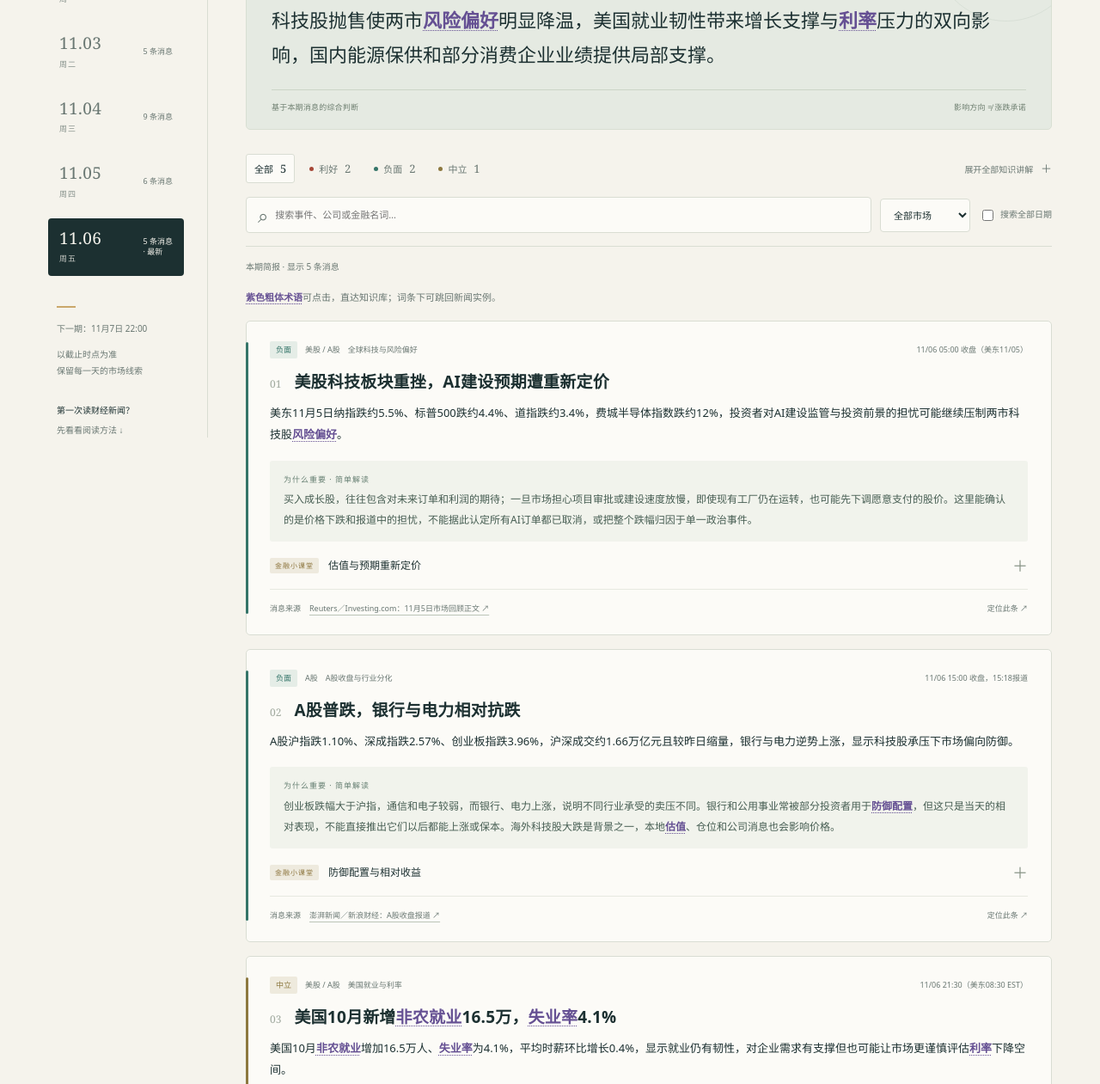
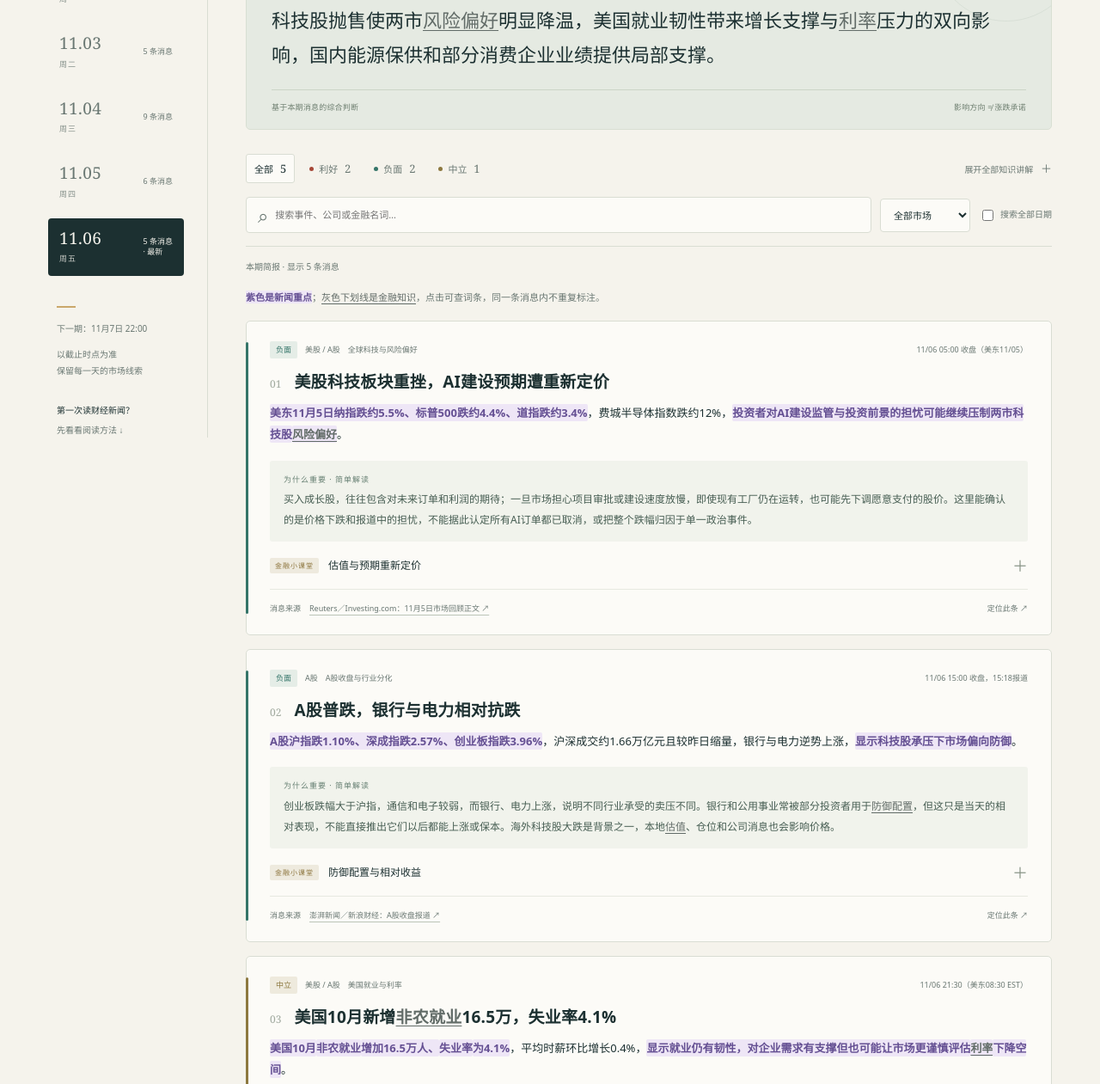
Before and after one commit to Jerryyy-Hu/jr-news, a plain HTML site: page index.html in a window 1280 px wide. Shown: the part 478-1739 px from the top of the page at 86% size. Drawn offline with Linux system fonts and the light colour scheme.

Commit message:
Highlight news essentials and link each concept only once per article

```diff
--- a/app.js
+++ b/app.js
@@ -116,22 +116,55 @@ function handleInternalLink(event, navigate) {
   navigate();
 }
 
-function createTermText(tag, className, text, item = null) {
+function summaryHighlights(item) {
+  const text = item.summary;
+  const explicit = Array.isArray(item.highlights) ? item.highlights.filter(value => typeof value === "string" && value && text.includes(value)).slice(0, 3) : [];
+  if (explicit.length) return explicit.map(value => ({start: text.indexOf(value), end: text.indexOf(value) + value.length}));
+  const clauses = [...text.matchAll(/[^，；。！？]+/gu)].map(match => ({text: match[0], start: match.index, end: match.index + match[0].length}));
+  if (!clauses.length) return [];
+  const impact = clauses.find(clause => /可能|有助于|意味着|显示|有利于|不代表|不等于|但/.test(clause.text));
+  const ranges = [{start: clauses[0].start, end: clauses[0].end}];
+  if (impact && impact !== clauses[0]) ranges.push({start: impact.start, end: text.replace(/[。！？]+$/u, "").length});
+  return ranges;
+}
+
+function appendHighlightedText(node, text, start, end, highlights) {
+  const boundaries = [...new Set([start, end, ...highlights.flatMap(range => [range.start, range.end]).filter(index => index > start && index < end)])].sort((a, b) => a - b);
+  for (let index = 0; index < boundaries.length - 1; index++) {
+    const left = boundaries[index];
+    const right = boundaries[index + 1];
+    const value = text.slice(left, right);
+    node.append(highlights.some(range => left >= range.start && right <= range.end) ? createElement("mark", "news-highlight", value) : document.createTextNode(value));
+  }
+}
+
+function createTermText(tag, className, text, item = null, seen = new Set(), highlights = []) {
   const node = createElement(tag, className);
   let cursor = 0;
   for (const match of findTerms(text, item)) {
-    node.append(document.createTextNode(text.slice(cursor, match.index)));
-    const link = createElement("a", "term-link");
+    appendHighlightedText(node, text, cursor, match.index, highlights);
     const term = match.entry.knowledge.term;
+    const end = match.index + match.text.length;
+    if (seen.has(term)) {
+      appendHighlightedText(node, text, match.index, end, highlights);
+      cursor = end;
+      continue;
+    }
+    seen.add(term);
+    const link = createElement("a", "term-link", match.text);
     link.href = glossaryHref(term);
+    link.dataset.term = term;
     link.title = `查看金融知识：${term}`;
     link.setAttribute("aria-label", `${match.text}，查看金融知识库：${term}`);
-    link.append(createElement("strong", "", match.text));
     link.addEventListener("click", event => handleInternalLink(event, () => openGlossaryTerm(term)));
-    node.append(link);
-    cursor = match.index + match.text.length;
+    if (highlights.some(range => match.index >= range.start && end <= range.end)) {
+      const mark = createElement("mark", "news-highlight");
+      mark.append(link);
+      node.append(mark);
+    } else node.append(link);
+    cursor = end;
   }
-  node.append(document.createTextNode(text.slice(cursor)));
+  appendHighlightedText(node, text, cursor, text.length, highlights);
   return node;
 }
 
@@ -277,6 +310,7 @@ function setLessonOpen(button, panel, isOpen) {
 }
 
 function createNewsCard(item, edition, index) {
+  const seenTerms = new Set();
   const article = createElement("article", `news-card ${item.category} enter-card`);
   article.id = `article-${edition.date}-${item.id}`;
   article.dataset.article = item.id;
@@ -286,10 +320,11 @@ function createNewsCard(item, edition, index) {
   tags.append(createElement("span", "sentiment", CATEGORY_LABELS[item.category] || "中立"), createElement("span", "market-tag", (item.markets || []).join(" / ")), createElement("span", "", item.topic));
   meta.append(tags, createElement("span", "news-time", item.timeLabel || formatDate(edition.date)));
   const titleRow = createElement("div", "news-title-row");
-  titleRow.append(createElement("span", "article-number", String(index + 1).padStart(2, "0")), createTermText("h3", "", item.title, item));
+  titleRow.append(createElement("span", "article-number", String(index + 1).padStart(2, "0")), createTermText("h3", "", item.title, item, seenTerms));
+  const summary = createTermText("p", "news-summary", item.summary, item, seenTerms, summaryHighlights(item));
   const analysis = createElement("div", "analysis");
-  analysis.append(createElement("span", "analysis-label", "为什么重要 · 简单解读"), createTermText("p", "", item.analysis, item));
-  article.append(meta, titleRow, createTermText("p", "news-summary", item.summary, item), analysis);
+  analysis.append(createElement("span", "analysis-label", "为什么重要 · 简单解读"), createTermText("p", "", item.analysis, item, seenTerms));
+  article.append(meta, titleRow, summary, analysis);
   if (item.knowledge?.term) {
     const lessonId = `lesson-${edition.date}-${item.id}`;
     const toggle = createElement("button", "lesson-toggle");
@@ -301,18 +336,18 @@ function createNewsCard(item, edition, index) {
     panel.id = lessonId;
     const inner = createElement("div", "lesson-inner");
     const lesson = createElement("div", "lesson-content");
-    lesson.append(createTermText("p", "", item.knowledge.explanation, item));
-    if (item.knowledge.example) lesson.append(createTermText("p", "example", `举个例子：${item.knowledge.example}`, item));
+    lesson.append(createTermText("p", "", item.knowledge.explanation, item, seenTerms));
+    if (item.knowledge.example) lesson.append(createTermText("p", "example", `举个例子：${item.knowledge.example}`, item, seenTerms));
     const conceptLink = createElement("a", "lesson-glossary-link", `在金融知识库中查看「${item.knowledge.term}」 ↗`);
     conceptLink.href = glossaryHref(item.knowledge.term);
     conceptLink.addEventListener("click", event => handleInternalLink(event, () => openGlossaryTerm(item.knowledge.term)));
     lesson.append(conceptLink);
     if (item.watch) {
       const watch = createElement("p", "watch");
-      watch.append(createElement("strong", "", "接下来观察"), createTermText("span", "", item.watch, item));
+      watch.append(createElement("strong", "", "接下来观察"), createTermText("span", "", item.watch, item, seenTerms));
       lesson.append(watch);
     }
-    if (item.caveat) lesson.append(createTermText("p", "caveat", `判断边界：${item.caveat}`, item));
+    if (item.caveat) lesson.append(createTermText("p", "caveat", `判断边界：${item.caveat}`, item, seenTerms));
     inner.append(lesson);
     panel.append(inner);
     setLessonOpen(toggle, panel, state.expanded);
--- a/index.html
+++ b/index.html
@@ -34,7 +34,7 @@
           <div class="reading-toolbar"><div class="category-filters" role="group" aria-label="按影响方向筛选"><button type="button" data-category="all" aria-pressed="true">全部 <span id="count-all">—</span></button><button type="button" data-category="positive" aria-pressed="false"><i class="category-dot positive" aria-hidden="true"></i>利好 <span id="count-positive">—</span></button><button type="button" data-category="negative" aria-pressed="false"><i class="category-dot negative" aria-hidden="true"></i>负面 <span id="count-negative">—</span></button><button type="button" data-category="neutral" aria-pressed="false"><i class="category-dot neutral" aria-hidden="true"></i>中立 <span id="count-neutral">—</span></button></div><button id="expand-lessons" class="text-button" type="button" aria-pressed="false">展开全部知识讲解 <span aria-hidden="true">＋</span></button></div>
           <form id="search-form" class="search-toolbar" role="search"><label class="search-field"><span class="visually-hidden">搜索新闻与金融知识</span><span aria-hidden="true">⌕</span><input id="news-search" type="search" placeholder="搜索事件、公司或金融名词…" autocomplete="off"></label><label class="select-field"><span class="visually-hidden">选择影响市场</span><select id="market-filter"><option value="all">全部市场</option><option value="A股">A股</option><option value="美股">美股</option></select></label><label class="archive-search"><input id="search-all-dates" type="checkbox"><span>搜索全部日期</span></label></form>
           <div class="results-row"><p id="results-status" role="status" aria-live="polite">正在核对归档…</p><button id="clear-filters" class="text-button" type="button" hidden>清除筛选</button></div>
-          <p class="term-guide"><strong>紫色粗体术语</strong>可点击，直达知识库；词条下可跳回新闻实例。</p>
+          <p class="term-guide"><strong>紫色是新闻重点</strong>；<span class="term-guide-concept">灰色下划线是金融知识</span>，点击可查词条，同一条消息内不重复标注。</p>
           <div id="loading" class="loading-state" aria-label="正在加载"><span class="loading-line"></span><span class="loading-line"></span><span class="loading-line short"></span></div>
           <div id="news-list" tabindex="-1"></div>
           <div id="empty-state" class="empty-state" hidden><span aria-hidden="true">⌕</span><h2>暂时没有匹配的消息</h2><p>试试更短的关键词，或打开「搜索全部日期」。</p><button id="empty-reset" class="solid-button" type="button">重置筛选</button></div>
```
Also changed, not shown: styles.css, 1 other file.
